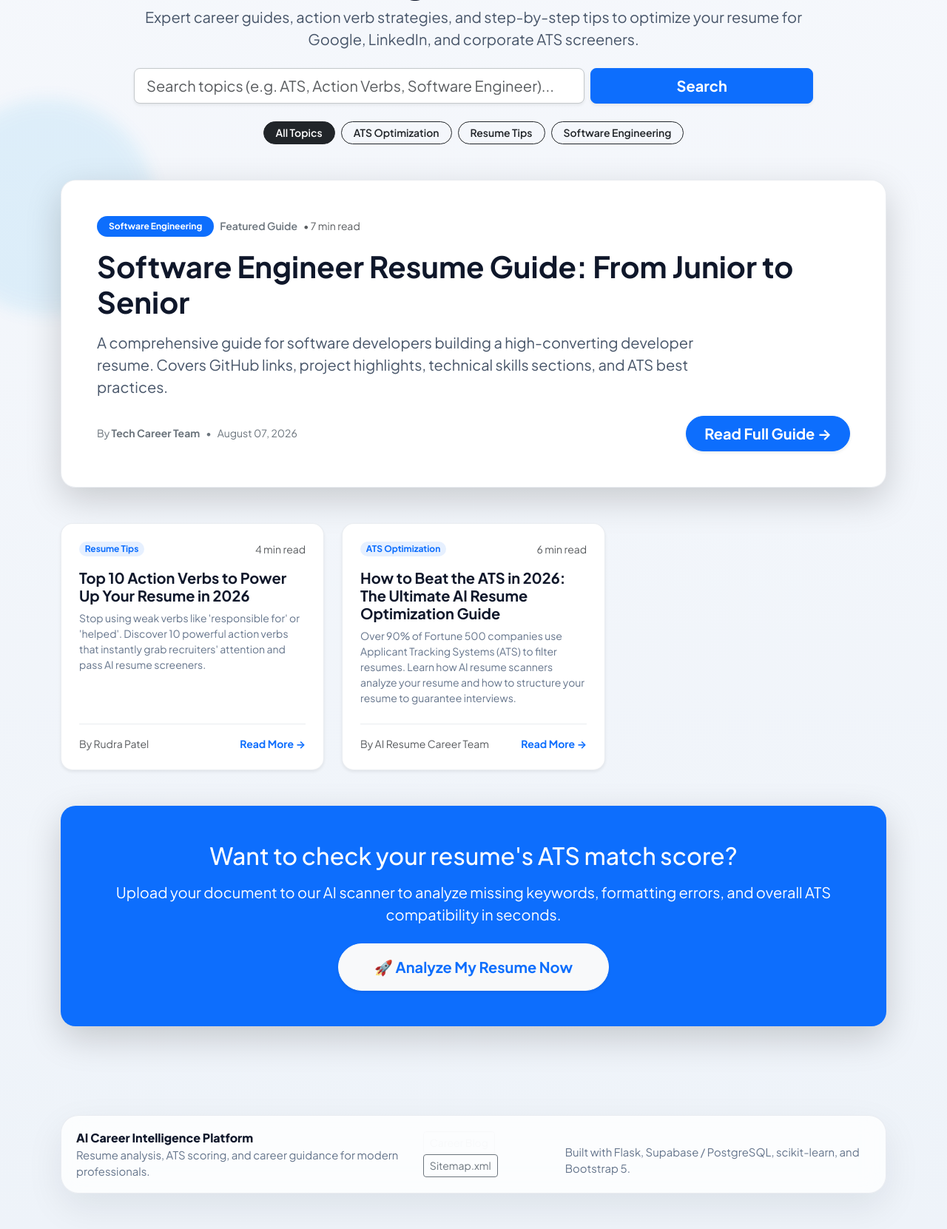
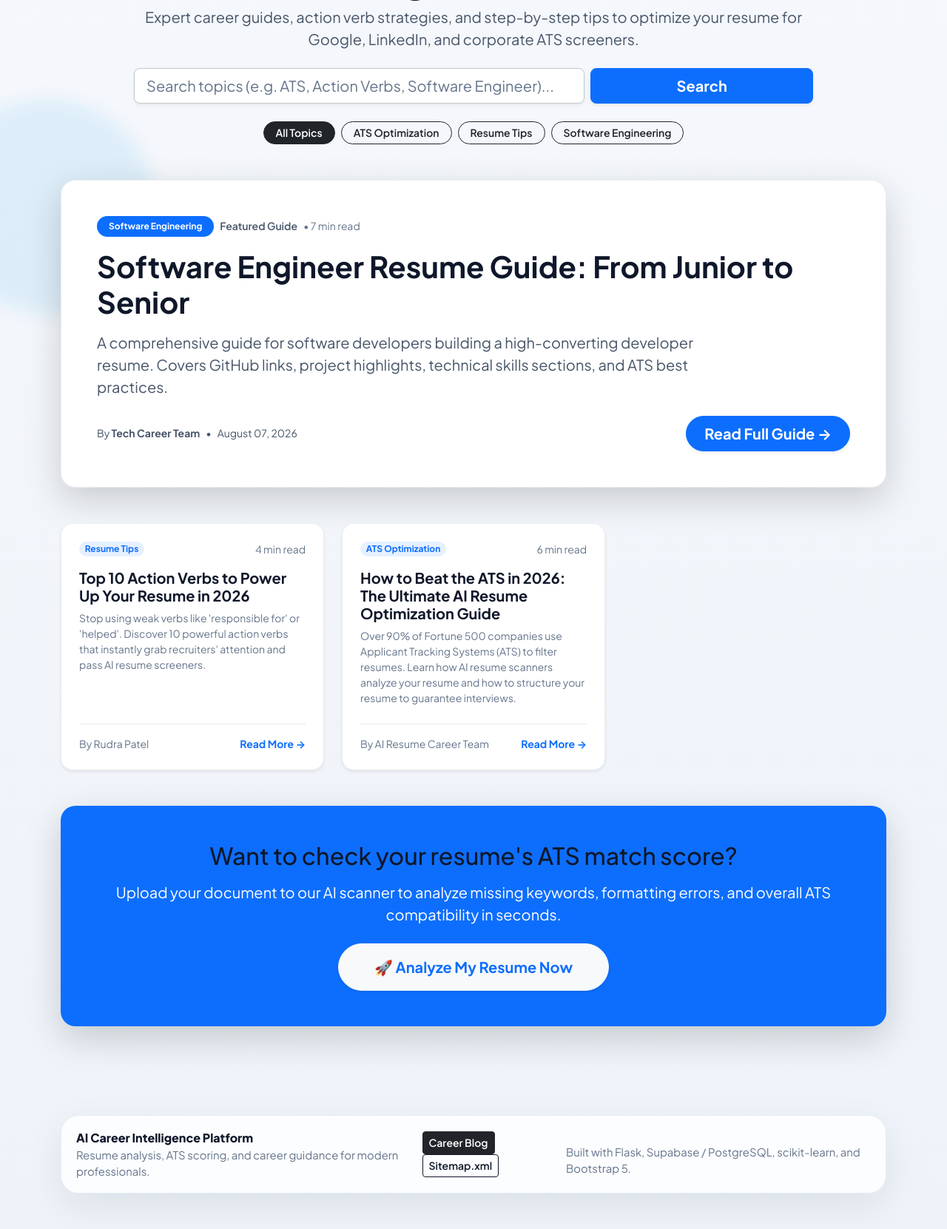
Before and after one commit to RudraPatel2935/AI-Resume-analyzer, a Flask app: page /blog in a window 1280 px wide. Shown: the part 297-1958 px from the top of the page at 74% size. Run offline with Flask 3, Linux system fonts and the light colour scheme; data comes from the database, SQL or seed files in the repository; some libraries are stand-ins or nearby versions.

Commit message:
Add global high-contrast CSS rules for blog pages

```diff
--- a/static/css/style.css
+++ b/static/css/style.css
@@ -599,3 +599,43 @@ body {
 .progress-bar {
   background: linear-gradient(90deg, #0ea5e9, #22c55e);
 }
+
+/* Global Blog & High Contrast Overrides */
+.blog-title, h1, h2, h3, h4, h5, h6 {
+  color: #0f172a;
+}
+
+.text-dark {
+  color: #0f172a !important;
+}
+
+.text-secondary {
+  color: #475569 !important;
+}
+
+.text-muted {
+  color: #64748b !important;
+}
+
+.breadcrumb-item a {
+  color: #475569 !important;
+}
+
+.breadcrumb-item.active {
+  color: #0284c7 !important;
+}
+
+.form-control::placeholder {
+  color: #64748b !important;
+  opacity: 1;
+}
+
+.footer-card .btn-outline-dark {
+  color: #0f172a !important;
+  border-color: #0f172a !important;
+}
+
+.footer-card .btn-outline-dark:hover {
+  background-color: #0f172a !important;
+  color: #ffffff !important;
+}
--- a/templates/base.html
+++ b/templates/base.html
@@ -65,8 +65,8 @@
             <div class="footer-subtitle">Resume analysis, ATS scoring, and career guidance for modern professionals.</div>
           </div>
           <div>
-            <a href="{{ url_for('blog.index') }}" class="btn btn-outline-light btn-sm me-2">Career Blog</a>
-            <a href="{{ url_for('blog.sitemap') }}" class="btn btn-outline-secondary btn-sm" target="_blank">Sitemap.xml</a>
+            <a href="{{ url_for('blog.index') }}" class="btn btn-dark btn-sm me-2 fw-semibold">Career Blog</a>
+            <a href="{{ url_for('blog.sitemap') }}" class="btn btn-outline-dark btn-sm fw-semibold" target="_blank">Sitemap.xml</a>
           </div>
         </div>
         <div class="footer-meta mt-3">Built with Flask, Supabase / PostgreSQL, scikit-learn, and Bootstrap 5.</div>
```
